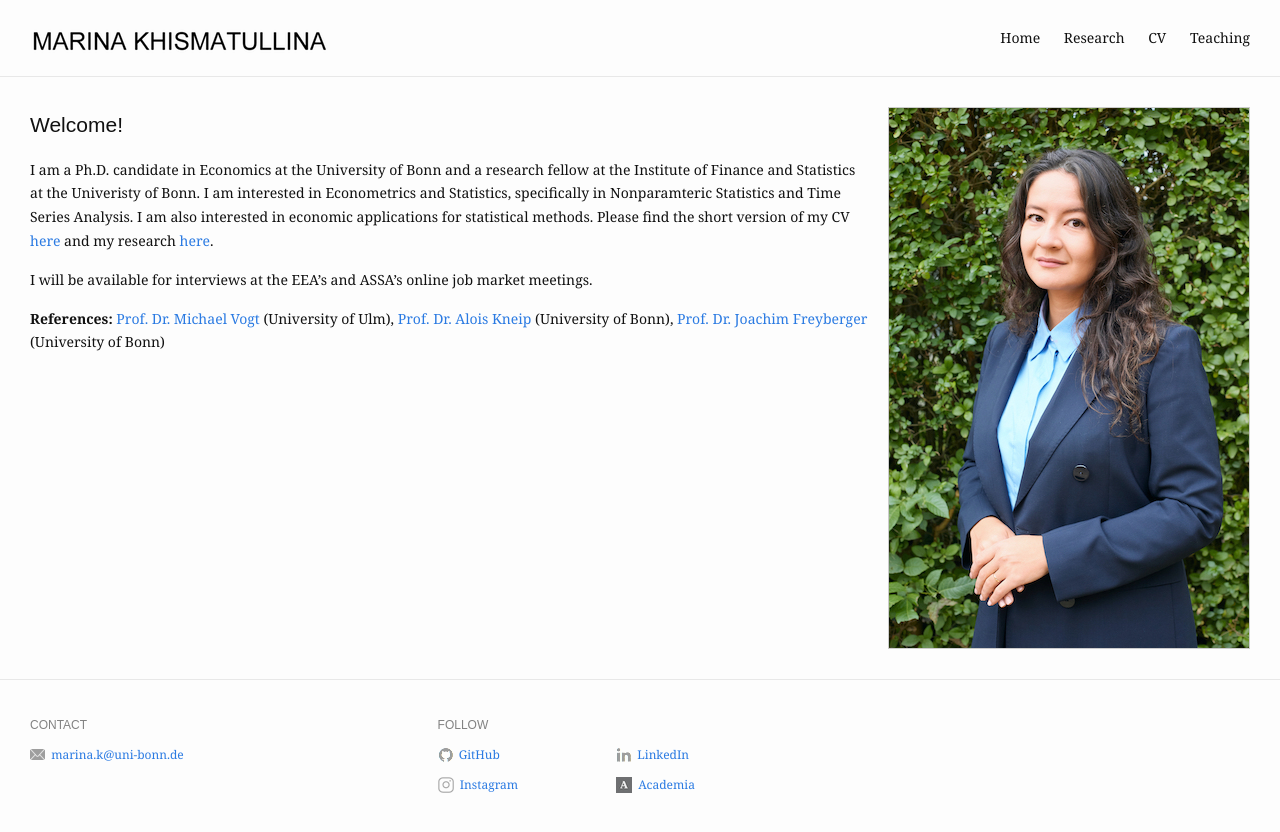
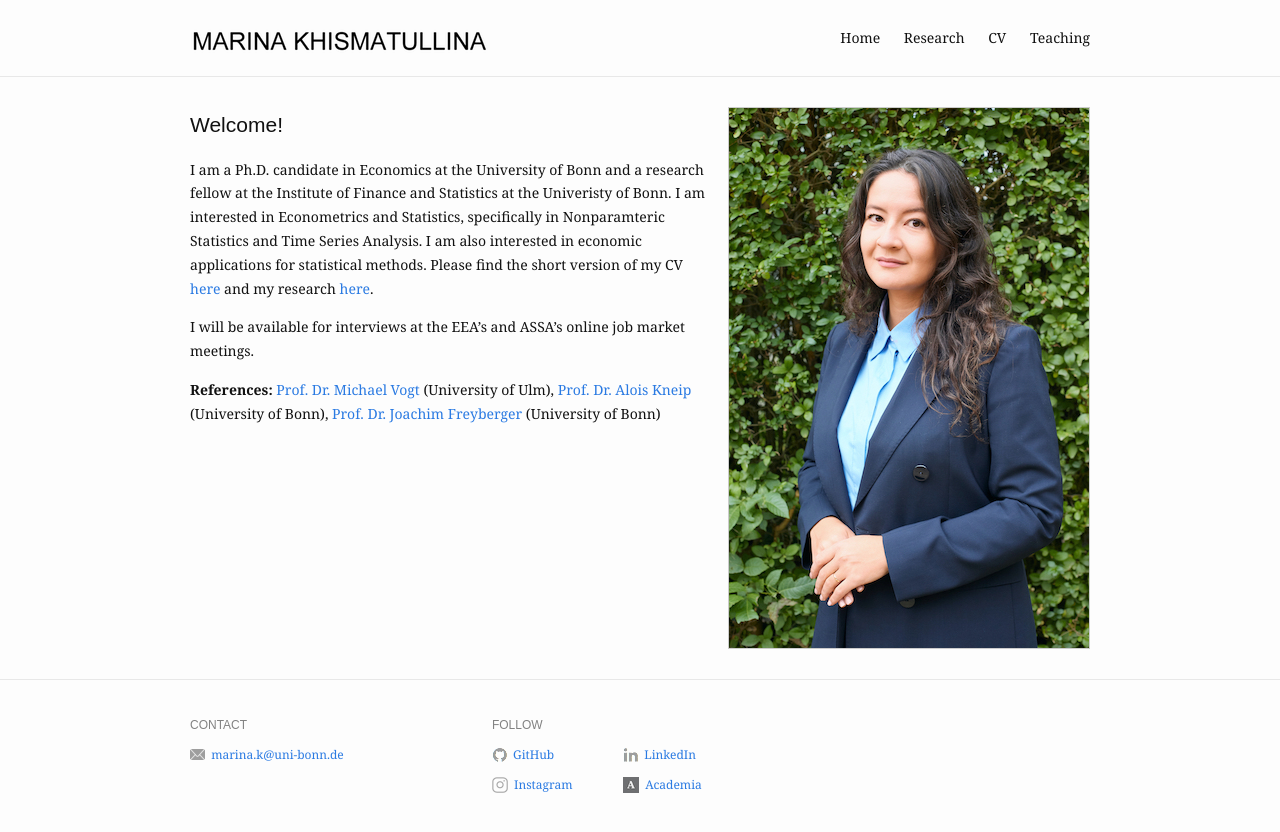
Before and after one commit to marina-khi/marina-khi.github.io, a Jekyll site: the page built from index.markdown, in a window 1280 px wide. Shown: the top 832 px of the page. Built offline with Jekyll 4.4.1, drawn with Linux system fonts in a browser that asks for light colours.

Commit message:
Changed the first page

```diff
--- a/_sass/_base.scss
+++ b/_sass/_base.scss
@@ -170,8 +170,8 @@ pre {
  * Wrapper
  */
 .wrapper {
-  max-width: -webkit-calc(100% - (#{$spacing-unit} * 2));
-  max-width:         calc(100% - (#{$spacing-unit} * 2));
+  max-width: -webkit-calc(75% - (#{$spacing-unit} * 2));
+  max-width:         calc(75% - (#{$spacing-unit} * 2));
   margin-right: auto;
   margin-left: auto;
   padding-right: $spacing-unit;
```
